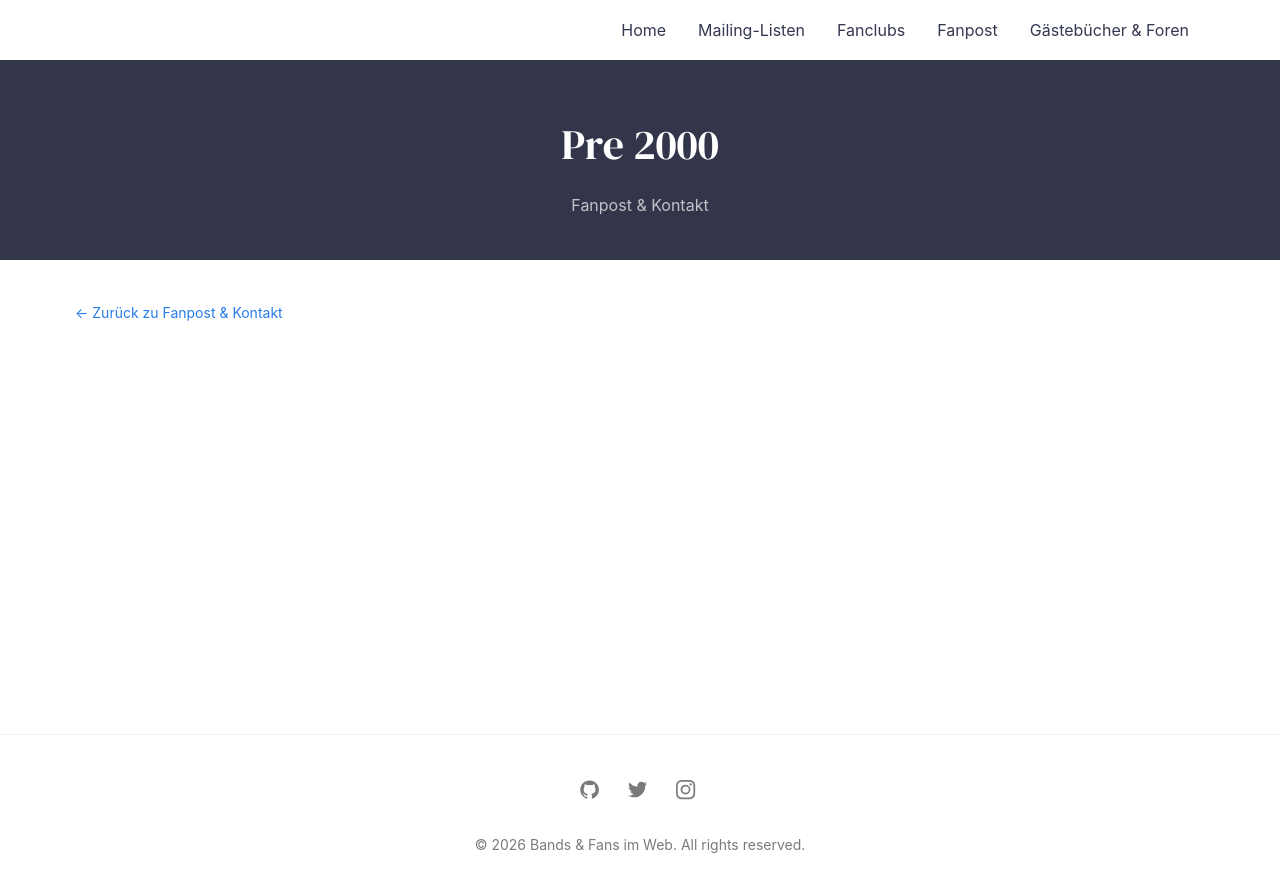
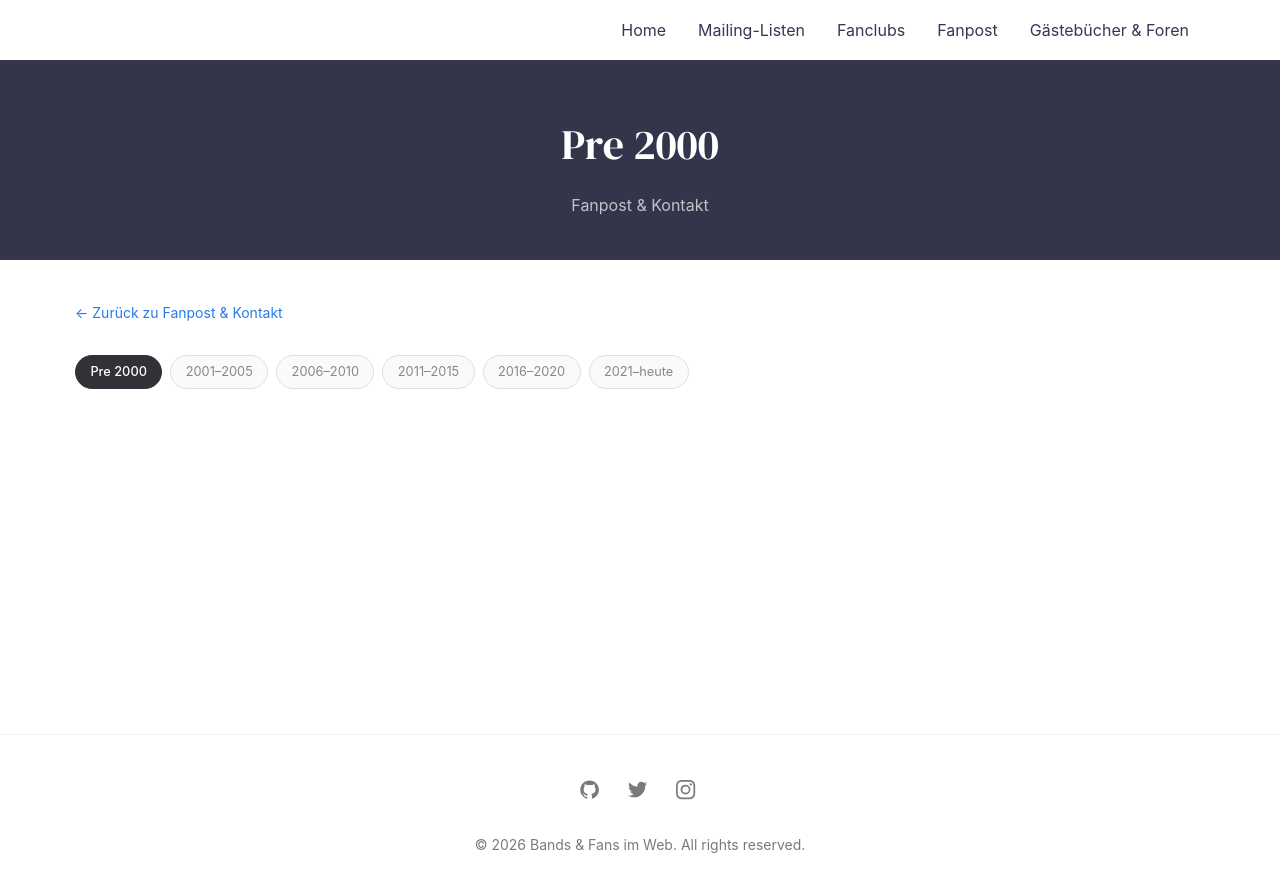
Before and after one commit to livklivk/Bands, a Jekyll site: the page built from _pages/fanpost/pre-2000.html, in a window 1280 px wide. Shown: the top 892 px of the page. Built offline with Jekyll 4.4.1, drawn with Linux system fonts in a browser that asks for light colours.

Commit message:
Zeitraum-Navigation auf allen Unterseiten

```diff
--- a/_layouts/period.html
+++ b/_layouts/period.html
@@ -5,6 +5,11 @@ layout: compress
 <html lang="de">
 
   {% include head.html %}
+  <style>
+    .periode-nav{display:flex;flex-wrap:wrap;gap:.5rem;margin-bottom:2rem}
+    .periode-nav__item{padding:.4rem .9rem;border-radius:20px;font-size:.8rem;border:1px solid #e0e0e0;color:#888;background:#fafafa}
+    .periode-nav__item--aktiv{background:#313237;color:#fff;border-color:#313237;font-weight:500}
+  </style>
 
   <body class="site">
 
@@ -22,6 +27,21 @@ layout: compress
         <div class="kat-page">
           <a class="kat-page__back" href="{{ page.parent_url | relative_url }}">← Zurück zu {{ page.parent_title }}</a>
 
+          <nav class="periode-nav">
+            {% assign perioden = "pre-2000|Pre 2000,2001-2005|2001–2005,2006-2010|2006–2010,2011-2015|2011–2015,2016-2020|2016–2020,2021-heute|2021–heute" | split: "," %}
+            {% for periode in perioden %}
+              {% assign p = periode | split: "|" %}
+              {% assign p_slug = p[0] %}
+              {% assign p_label = p[1] %}
+              {% assign p_url = page.parent_url | append: p_slug | append: "/" %}
+              {% if page.permalink == p_url %}
+                <span class="periode-nav__item periode-nav__item--aktiv">{{ p_label }}</span>
+              {% else %}
+                <span class="periode-nav__item">{{ p_label }}</span>
+              {% endif %}
+            {% endfor %}
+          </nav>
+
           <div class="archiv-timeline">
             {{ content }}
           </div>
```
